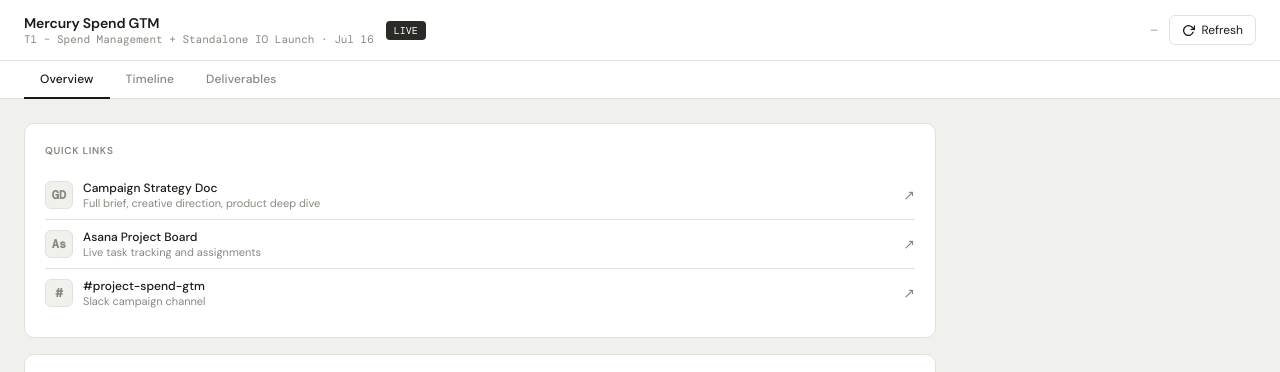
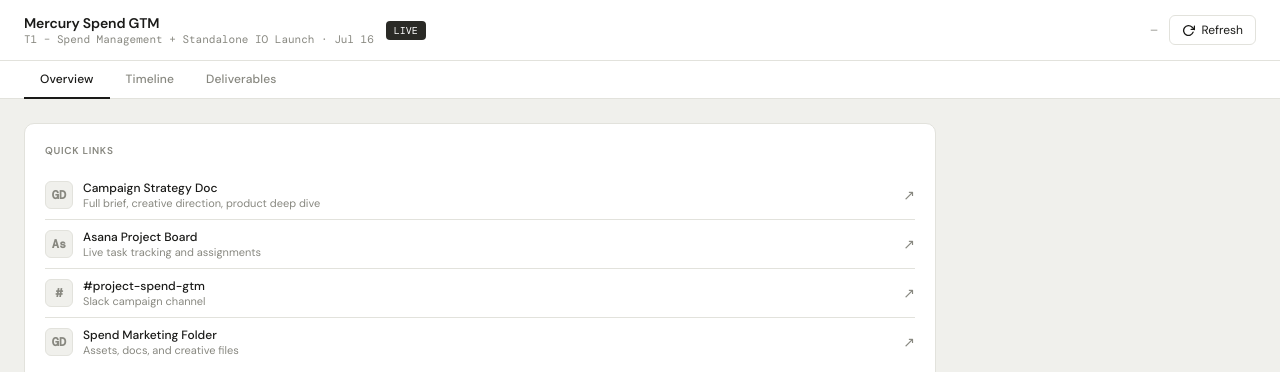
Before and after one commit to hangur1/spend, a website: page index.html in a window 1280 px wide. Shown: the top 372 px of the page. Drawn offline with nearby package versions, Linux system fonts and the light colour scheme; no server answers.

Commit message:
Update index.html

```diff
--- a/index.html
+++ b/index.html
@@ -348,6 +348,11 @@
       <a class="link-row" href="https://mercury.enterprise.slack.com/archives/C0B01395S3F" target="_blank">
         <div class="link-icon">#</div>
         <div style="flex:1"><div class="link-label">#project-spend-gtm</div><div class="link-sub">Slack campaign channel</div></div>
+        <span class="link-arrow">↗</span>
+      </a>
+      <a class="link-row" href="https://drive.google.com/drive/folders/1-hPn4gQnKeuHRE4x_SzVeLV8Icvpn2ze" target="_blank">
+        <div class="link-icon">GD</div>
+        <div style="flex:1"><div class="link-label">Spend Marketing Folder</div><div class="link-sub">Assets, docs, and creative files</div></div>
         <span class="link-arrow">↗</span>
       </a>
     </div>
```
